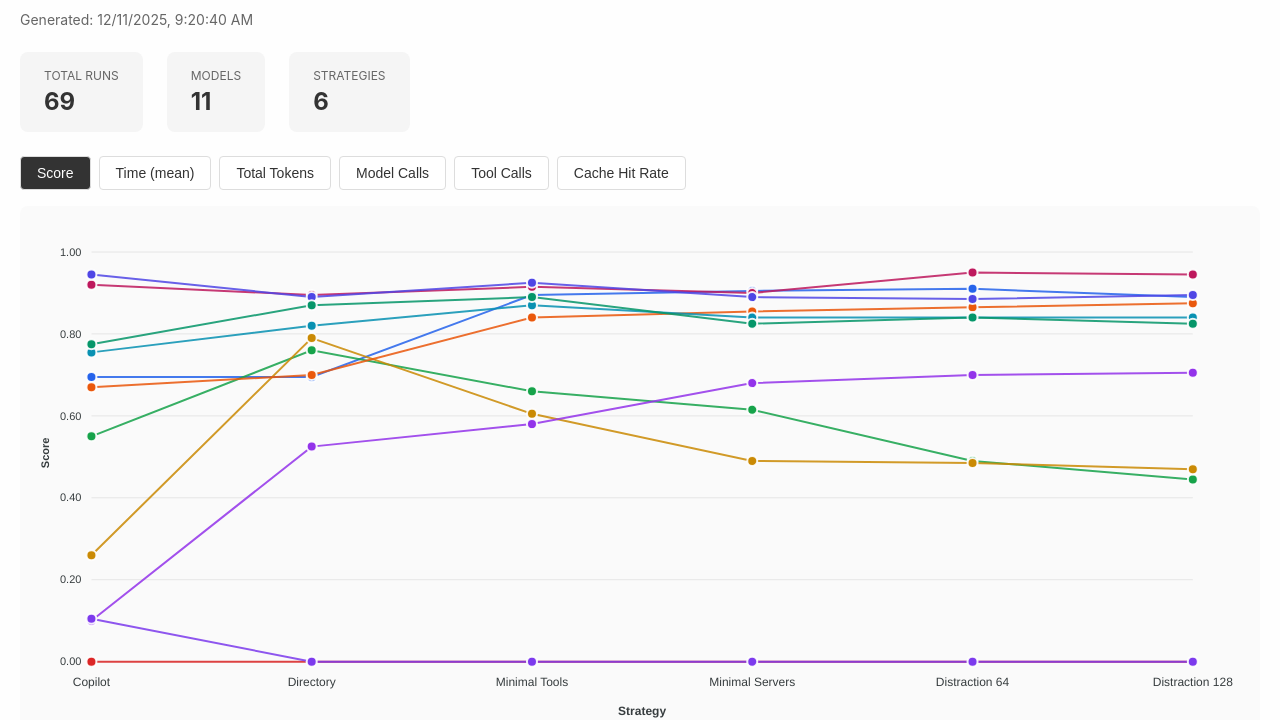
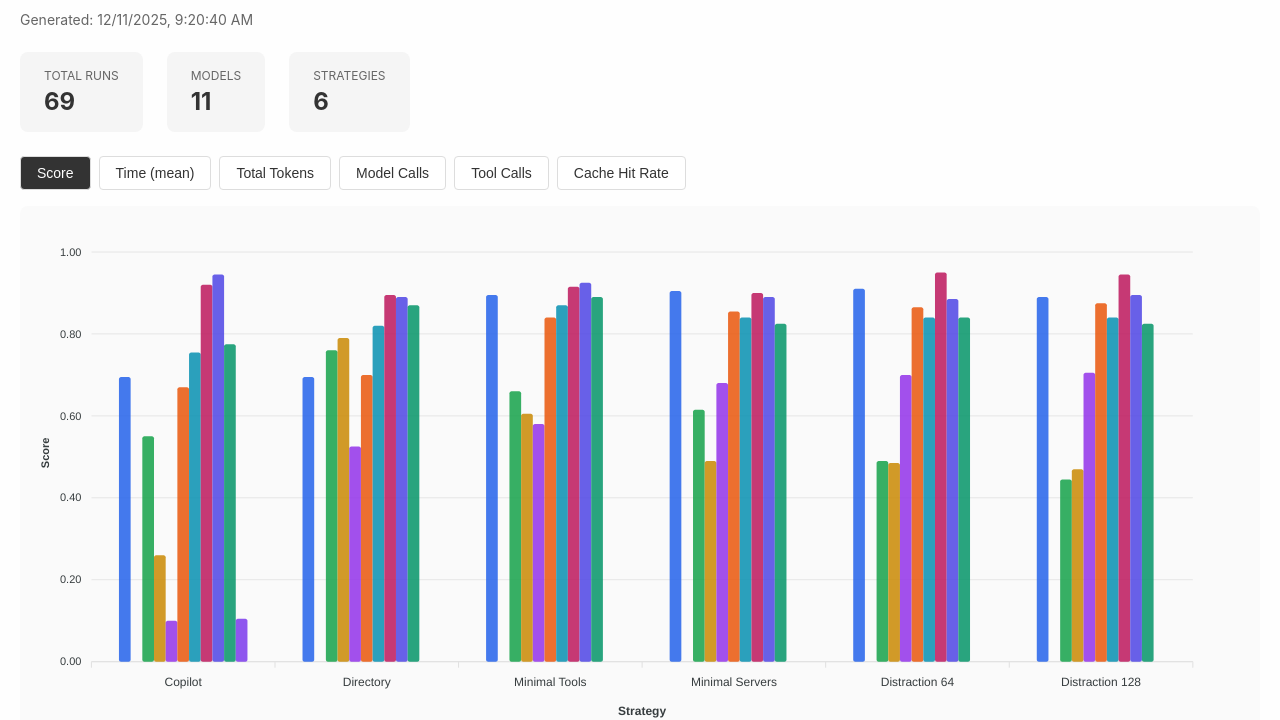
Before and after one commit to geelen/progressivemcpbench, an Astro site in the folder report/: page / in a window 1280 px wide. Shown: the part 83-803 px from the top of the page. Built offline with nearby package versions, Linux system fonts and the light colour scheme; Astro itself is replaced by a stand-in of ours.

Commit message:
Change chart from line to grouped column chart

```diff
--- a/report/src/components/BenchmarkChart.tsx
+++ b/report/src/components/BenchmarkChart.tsx
@@ -143,7 +143,7 @@ export default function BenchmarkChart(props: Props) {
 
     return {
       chart: {
-        type: "line" as const,
+        type: "bar" as const,
         height: 500,
         toolbar: {
           show: false,
@@ -156,15 +156,15 @@ export default function BenchmarkChart(props: Props) {
         },
       },
       colors,
-      stroke: {
-        width: 2,
-        curve: "straight" as const,
+      plotOptions: {
+        bar: {
+          horizontal: false,
+          columnWidth: "70%",
+          borderRadius: 2,
+        },
       },
-      markers: {
-        size: 5,
-        hover: {
-          size: 7,
-        },
+      dataLabels: {
+        enabled: false,
       },
       series,
       xaxis: {
```
